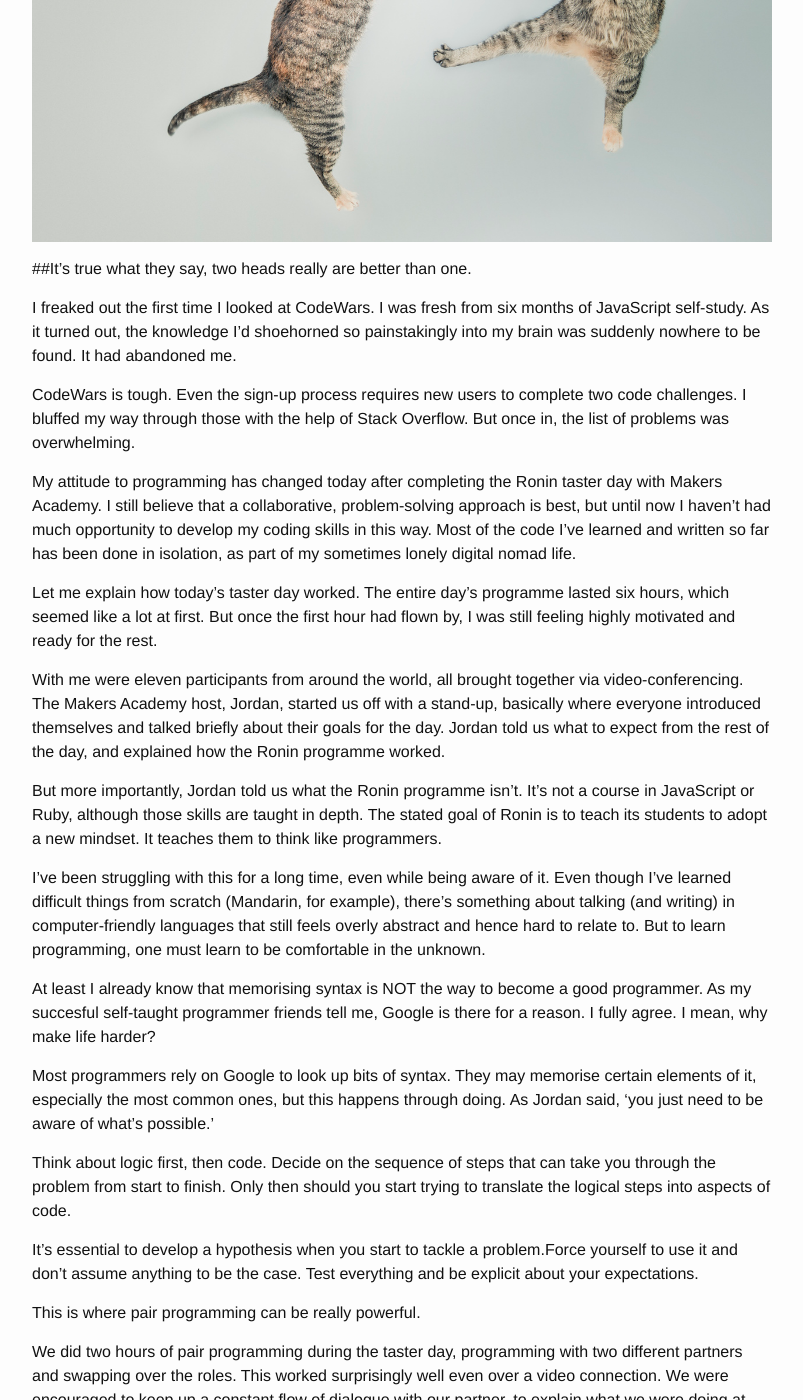
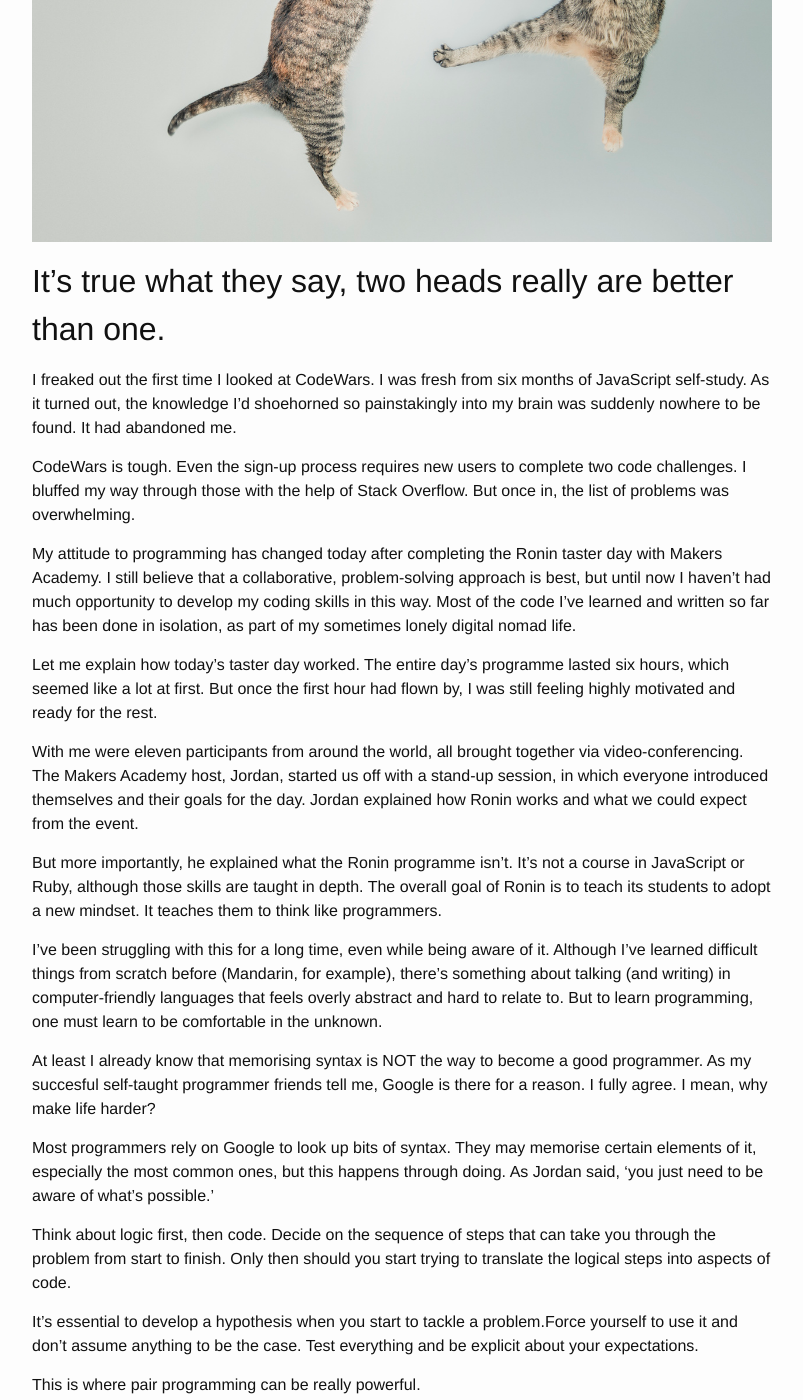
Before and after one commit to sjnorth/sjnorth.github.io, a Jekyll site: the page built from _posts/2016-02-07-pairing-up-for-success.md, in a window 1280 px wide and 1400 px high, scrolled down 447 px. Shown: the whole window, without its empty margins (238-1041 px from the left). Built offline with Jekyll 4.4.1, drawn with Linux system fonts in a browser that asks for light colours; comment, search, counter and statistics services are not loaded; some of the changed text lies outside the part shown.

Commit message:
minor edits to markdown

```diff
--- a/_posts/2016-02-07-pairing-up-for-success.md
+++ b/_posts/2016-02-07-pairing-up-for-success.md
@@ -1,6 +1,6 @@
 ---
 layout: post
-title:  "Pairing up for success"
+title:  "Pairing up for Success"
 post_author: Samantha North
 date:   2016-02-07 15:00:47 +0200
 categories: tech
@@ -8,7 +8,7 @@ categories: tech
 
 ![Cats](/images/cats.jpg){: .medium-image }
 
-##It's true what they say, two heads really are better than one.
+## It's true what they say, two heads really are better than one.
 
 I freaked out the first time I looked at CodeWars. I was fresh from six months of JavaScript self-study. As it turned out, the knowledge I'd shoehorned so painstakingly into my brain was suddenly nowhere to be found. It had abandoned me.
 
@@ -18,11 +18,11 @@ My attitude to programming has changed today after completing the Ronin taster d
 
 Let me explain how today's taster day worked. The entire day's programme lasted six hours, which seemed like a lot at first. But once the first hour had flown by, I was still feeling highly motivated and ready for the rest.
 
-With me were eleven participants from around the world, all brought together via video-conferencing. The Makers Academy host, Jordan, started us off with a stand-up, basically where everyone introduced themselves and talked briefly about their goals for the day. Jordan told us what to expect from the rest of the day, and explained how the Ronin programme worked.
+With me were eleven participants from around the world, all brought together via video-conferencing. The Makers Academy host, Jordan, started us off with a stand-up session, in which everyone introduced themselves and their goals for the day. Jordan explained how Ronin works and what we could expect from the event.
 
-But more importantly, Jordan told us what the Ronin programme isn't. It's not a course in JavaScript or Ruby, although those skills are taught in depth. The stated goal of Ronin is to teach its students to adopt a new mindset. It teaches them to think like programmers.
+But more importantly, he explained what the Ronin programme isn't. It's not a course in JavaScript or Ruby, although those skills are taught in depth. The overall goal of Ronin is to teach its students to adopt a new mindset. It teaches them to think like programmers.
 
-I've been struggling with this for a long time, even while being aware of it. Even though I've learned difficult things from scratch (Mandarin, for example), there's something about talking (and writing) in computer-friendly languages that still feels overly abstract and hence hard to relate to. But to learn programming, one must learn to be comfortable in the unknown.
+I've been struggling with this for a long time, even while being aware of it. Although I've learned difficult things from scratch before (Mandarin, for example), there's something about talking (and writing) in computer-friendly languages that feels overly abstract and hard to relate to. But to learn programming, one must learn to be comfortable in the unknown.
 
 At least I already know that memorising syntax is NOT the way to become a good programmer. As my succesful self-taught programmer friends tell me, Google is there for a reason. I fully agree. I mean, why make life harder?
 
```
Also changed, not shown: _posts/2016-01-30-syntax-swamp.md (+1 -1 lines).
